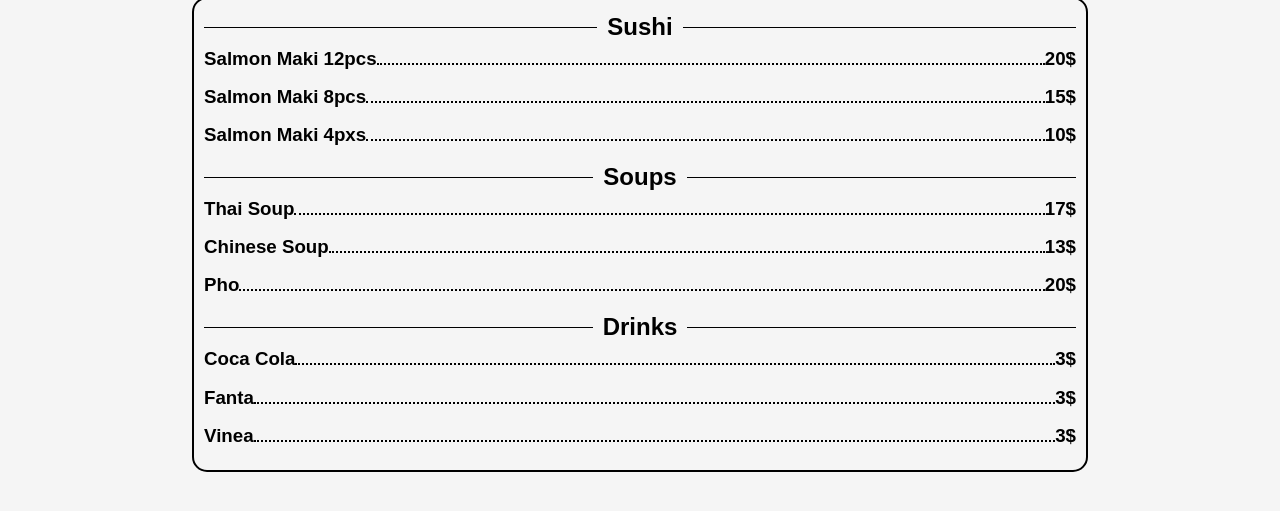
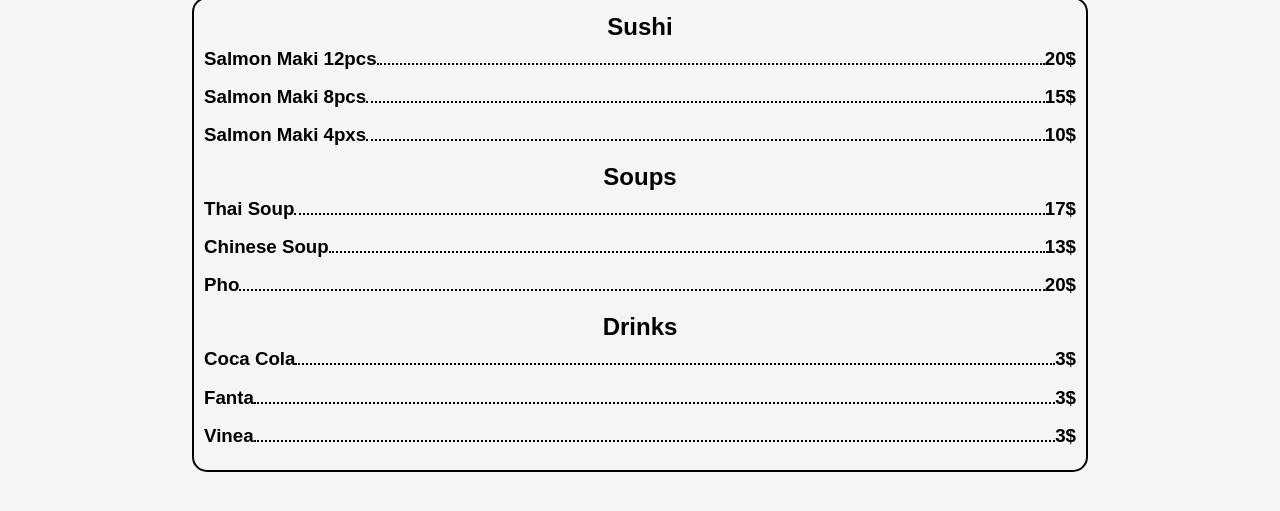
Before and after one commit to Tou1lle/restaurant-page-top, a website built with webpack: page src/template.html in a window 1280 px wide. Both pictures are taken after a click on the button "Menu". Shown: the part 219-730 px from the top of the page. Built offline with nearby package versions, Linux system fonts and the light colour scheme.

Commit message:
change h2 styles for better visuals

```diff
--- a/src/styles.css
+++ b/src/styles.css
@@ -74,6 +74,10 @@ h1 {
 }
 
 section h2 {
+    text-align: center;
+}
+/**
+section h2 {
     display: flex;
 }
 
@@ -92,6 +96,7 @@ section h2:before {
 section h2:after {
     margin-left: 10px
 }
+*/
 
 .menu-item {
     display: flex;
```
